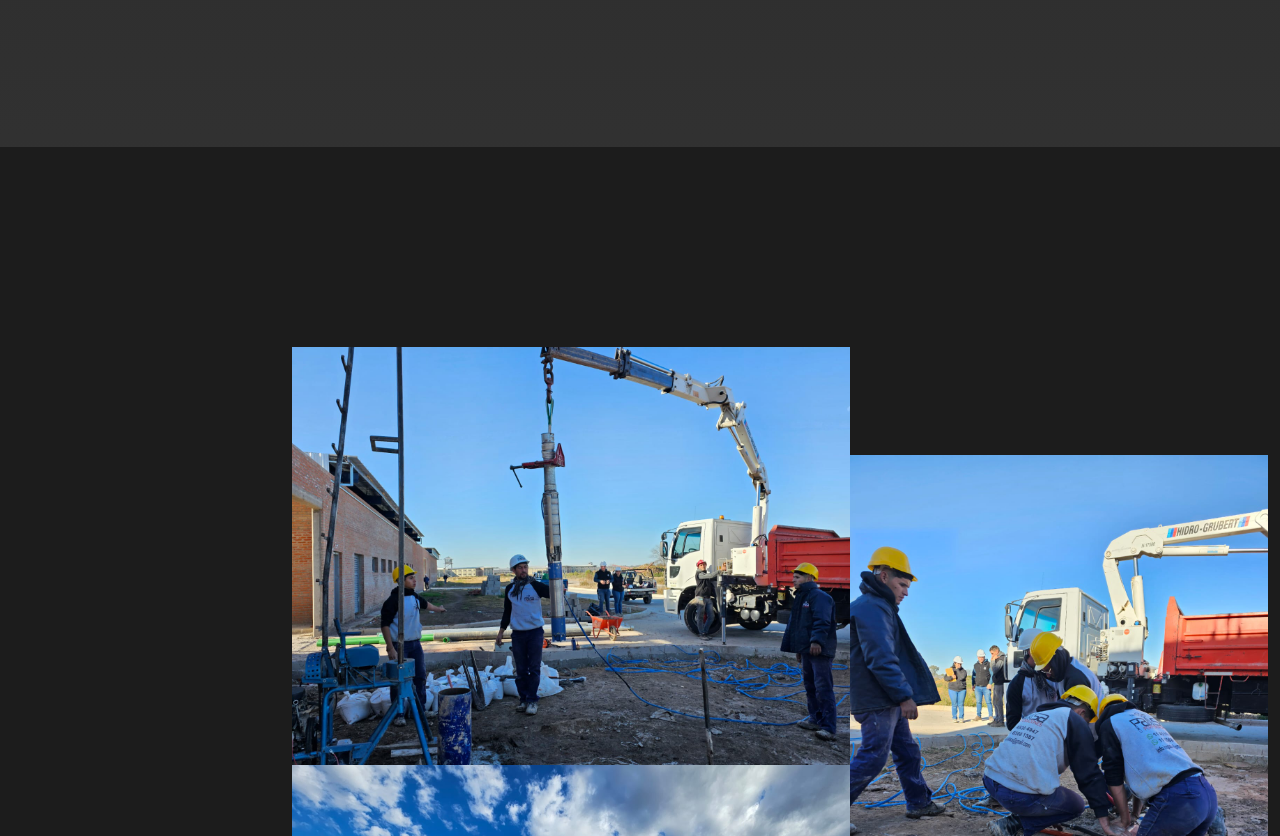
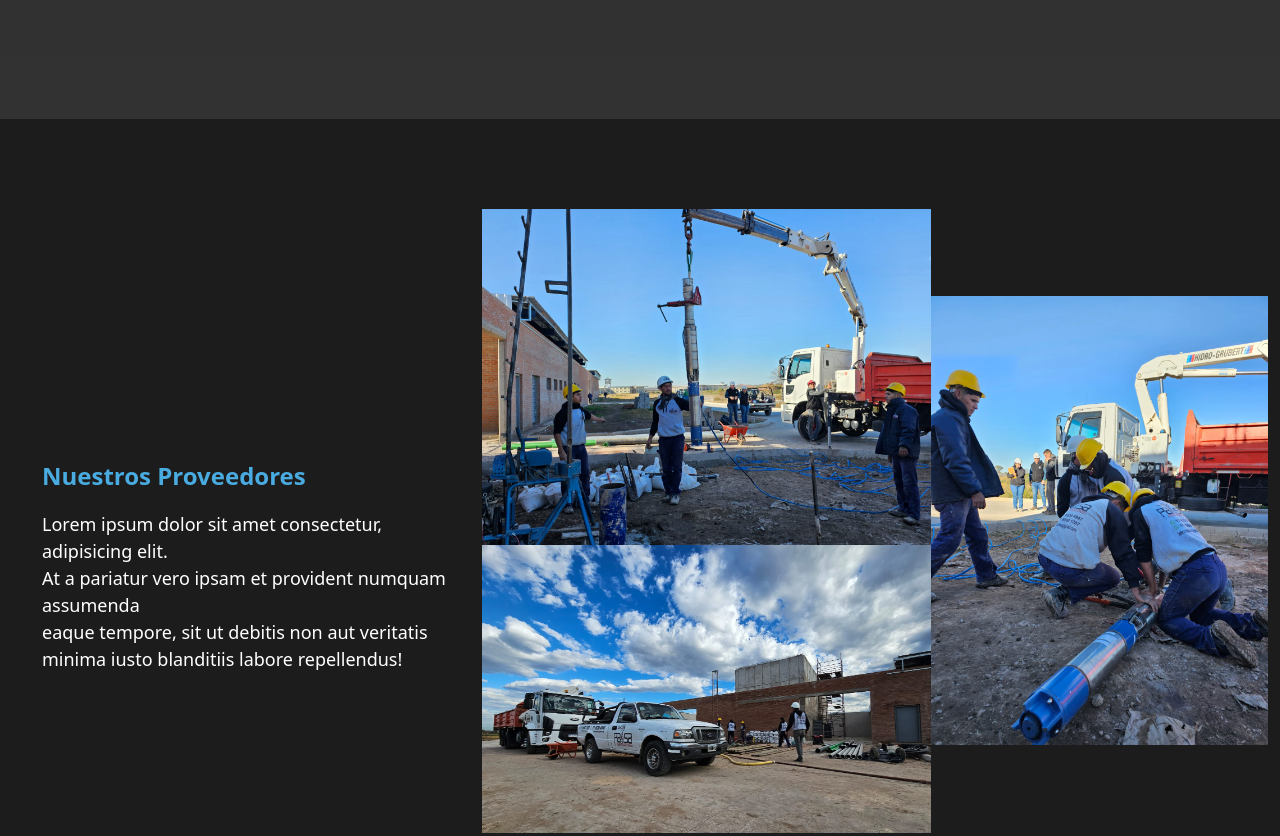
Before and after one commit to guidonarracci/webPageProject, a website: page pages/about-us.html in a window 1280 px wide. Shown: the part 1305-2141 px from the top of the page. Drawn offline with nearby package versions, Linux system fonts and the light colour scheme.

Commit message:
mejorando diseño de subpágina nosotros

```diff
--- a/pages/about-us.html
+++ b/pages/about-us.html
@@ -85,6 +85,10 @@
             </div>
           </div>
           <div id="ourProviders1" class="container-fluid">
+            <div class="providersText">
+              <h2>Nuestros Proveedores</h2>
+              <p>Lorem ipsum dolor sit amet consectetur, adipisicing elit. <br> At a pariatur vero ipsam et provident numquam assumenda <br> eaque tempore, sit ut debitis non aut veritatis <br> minima iusto blanditiis labore repellendus!</p>
+            </div>
             <div class="row">
               <div class="container">
                 <div class="paisaProviders">
--- a/scss/pages/about-us.scss
+++ b/scss/pages/about-us.scss
@@ -142,7 +142,7 @@
 			color: rgb(73, 171, 224);
 		}
 		p{
-			font-size: 2vh;
+			font-size: 18px;
 			color: white;
 		}
 	}
@@ -150,30 +150,35 @@
 #ourProviders1{
 	background-color: rgb(28, 28, 28);
 	display: flex;
-	flex-direction: column;
+	flex-direction: row;
 	flex-grow: 0;
-	align-items: flex-end;
 	margin-block: 150px;
+	overflow: hidden;
+	max-height: 1000px;
 	@media (max-width: 777px){
-		overflow: hidden;
+		display: flex;
+		flex-direction: column;
 	}
-	.row{
+	.providersText{
+		display: flex;
+		flex-direction: column;
+		justify-content: center;
+		padding: 30px;
 		h2{
-			display: flex;
-			justify-content: center;
 			font-size: 3vh;
 			color: rgb(73, 171, 224);
 		}
 		p{
-			display: flex;
 			justify-content: center;
-			text-align: center;
-			font-size: 2vh;
+			align-items: center;
+			font-size: 18px;
 			color: white;
 		}
+	}
+	.row{
 		.container{
+			margin-top: 90px;
 			max-width: 1000px;
-			display: flex;
 			.paisaProviders{
 				display: flex;
 				align-items: center;
@@ -185,14 +190,11 @@
 				@media (max-width: 777px){
 					overflow: hidden;
 					.img-fluid{
-						.img1{
-							position: absolute;
-						}
-						.img2{
+						.img-wrap{
 							position: absolute;
 						}
 						.img3{
-							margin-left: 300px;
+							position: relative;
 						}
 					}
 				}
```
Also changed, not shown: css/app.css, css/pages/about-us.css, 2 other files.
